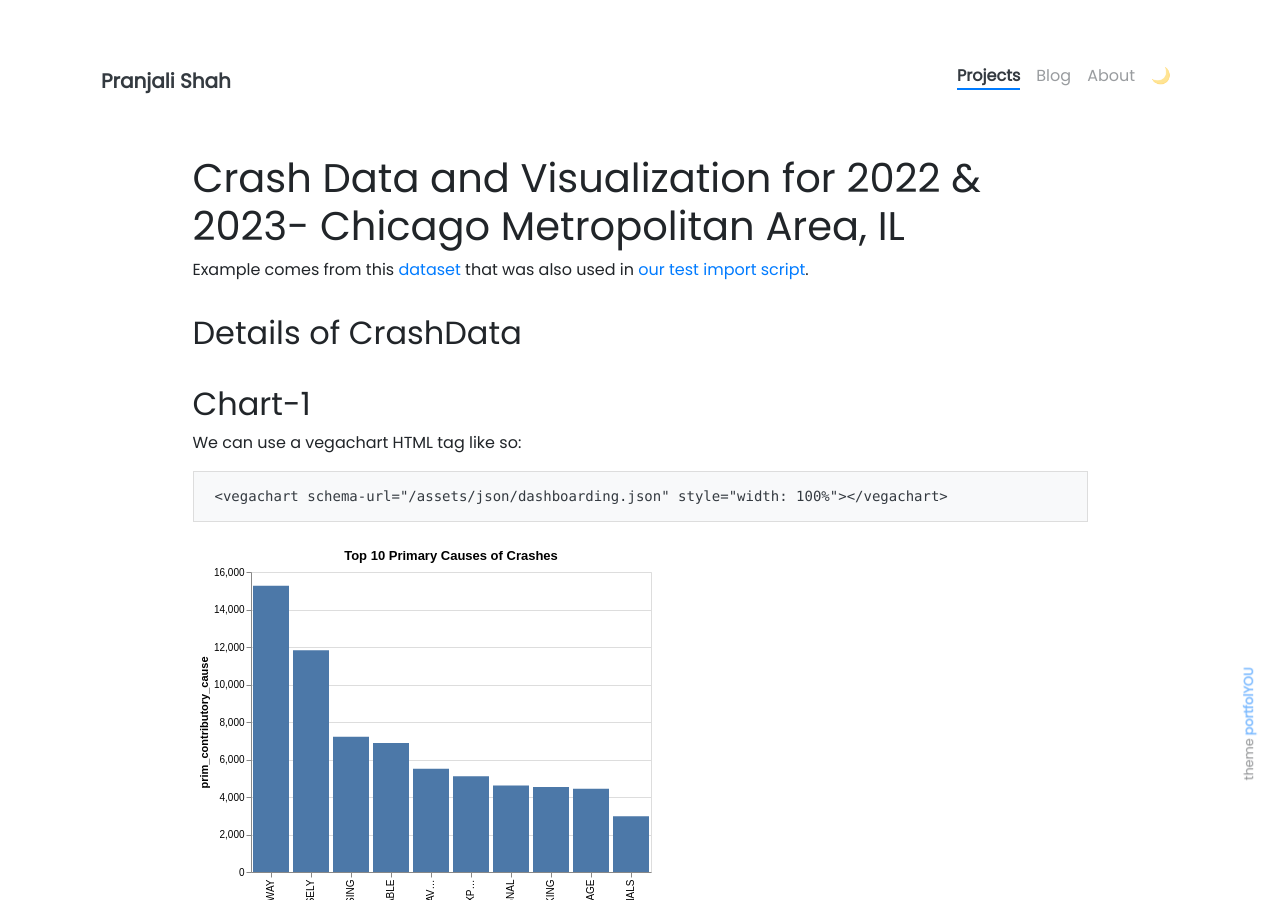
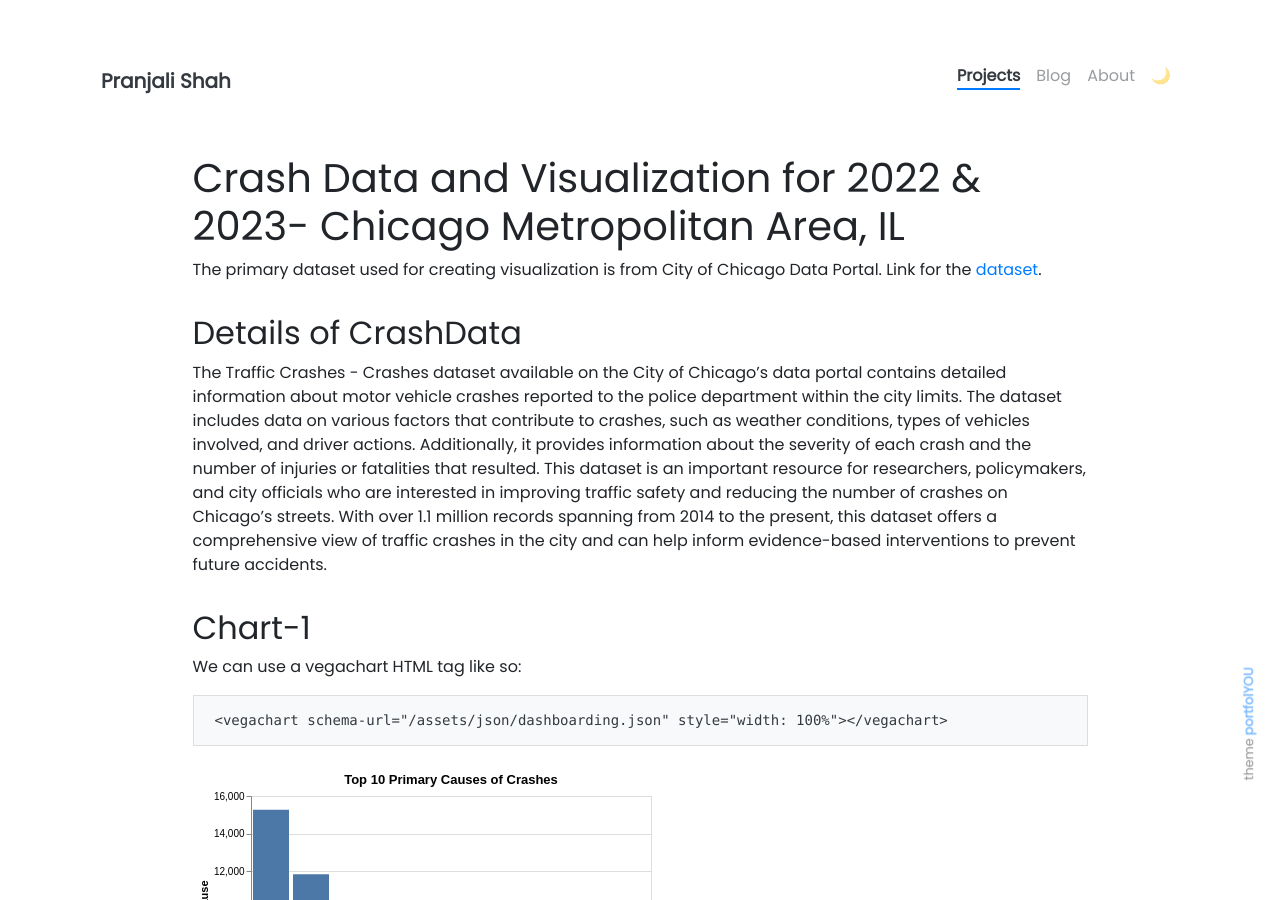
Before and after one commit to pmshah5/pmshah5.github.io, a Jekyll site: the page built from _projects/1_Vega_lite_project.md, in a window 1280 px wide and 900 px high. Built offline with Jekyll 4.4.1, drawn with Linux system fonts in a browser that asks for light colours; nearby versions of some CDN libraries.

Commit message:
Update 1_Vega_lite_project.md

```diff
--- a/_projects/1_Vega_lite_project.md
+++ b/_projects/1_Vega_lite_project.md
@@ -13,10 +13,12 @@ custom_js:
 
 # Crash Data and Visualization for 2022 & 2023- Chicago Metropolitan Area, IL
 
-Example comes from this [dataset](https://blog.4dcu.be/programming/2021/05/03/Interactive-Visualizations.html) that was also used in [our test import script](https://github.com/UIUC-iSchool-DataViz/is445_bcubcg_fall2022/blob/main/week01/test_imports_week01.ipynb).
+The primary dataset used for creating visualization is from City of Chicago Data Portal. Link for the [dataset](https://data.cityofchicago.org/Transportation/Traffic-Crashes-Crashes/85ca-t3if).
 
 
 ## Details of CrashData
+
+The Traffic Crashes - Crashes dataset available on the City of Chicago's data portal contains detailed information about motor vehicle crashes reported to the police department within the city limits. The dataset includes data on various factors that contribute to crashes, such as weather conditions, types of vehicles involved, and driver actions. Additionally, it provides information about the severity of each crash and the number of injuries or fatalities that resulted. This dataset is an important resource for researchers, policymakers, and city officials who are interested in improving traffic safety and reducing the number of crashes on Chicago's streets. With over 1.1 million records spanning from 2014 to the present, this dataset offers a comprehensive view of traffic crashes in the city and can help inform evidence-based interventions to prevent future accidents.
 
 ## Chart-1
 We can use a vegachart HTML tag like so:
```
